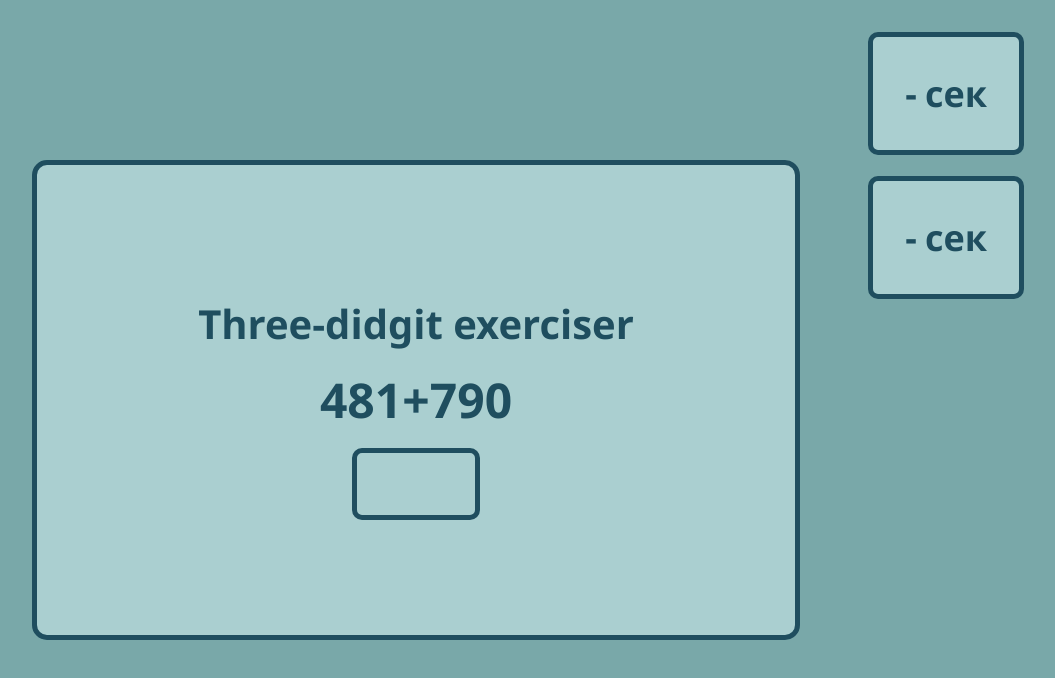
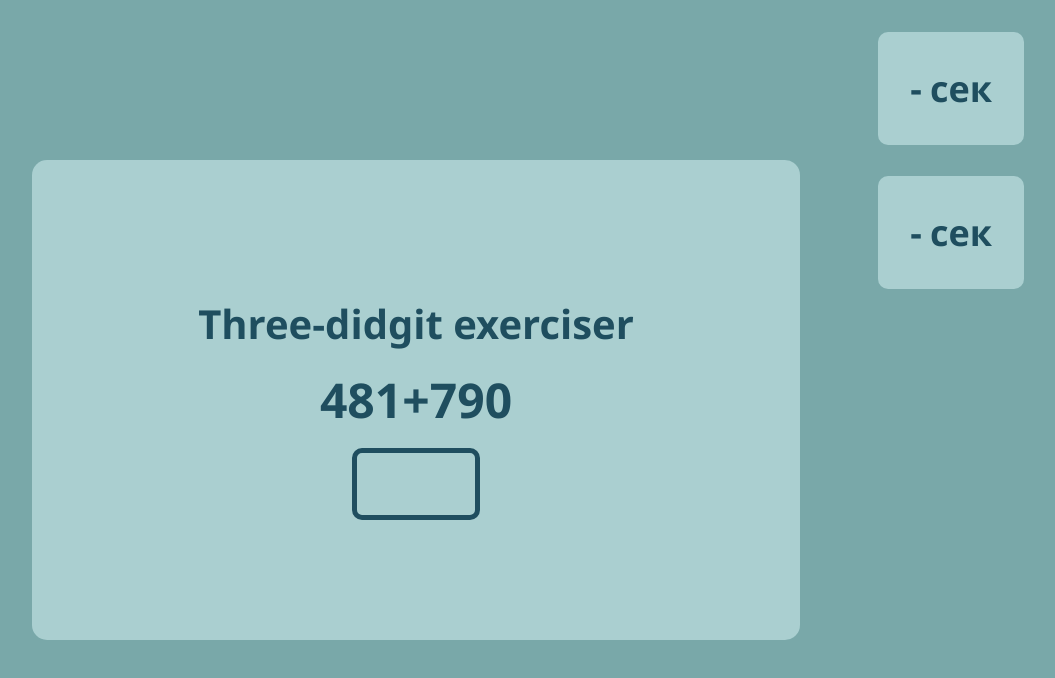
Before and after one commit to Orizonaru/Meta-exerciser, a plain HTML site: page index.html in a window 1280 px wide. Shown: the whole page, without its empty margins (224-1279 px from the left). Drawn offline with Linux system fonts and the light colour scheme.

Commit message:
TDE v1.35b2
> Removed borders

```diff
--- a/styles.css
+++ b/styles.css
@@ -35,7 +35,6 @@ body, main {
 .counter {
     flex-direction: column;
     background-color: var(--sbg);
-    border: 5px solid var(--txt);
     border-radius: 15px;
     width: 40%;
     height: 40%;
@@ -86,7 +85,6 @@ body, main {
     right: 2rem;
     gap: 0.5rem;
     padding: 2rem;
-    border: 5px solid var(--txt);
     border-radius: 10px;
     font-size: 1.5rem;
     font-family: 'Segoe UI', Tahoma, Geneva, Verdana, sans-serif;
```
